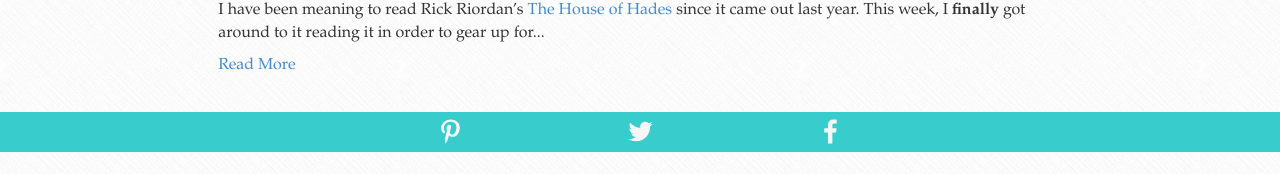
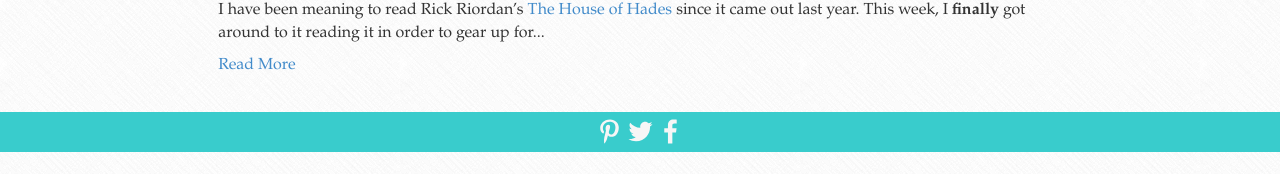
Before and after one commit to stephaniemillar/stephaniemillar.github.io, a Jekyll site: the page built from index.html, in a window 1280 px wide and 900 px high, scrolled down 516 px. Shown: the part 723-897 px from the top of the window. Built offline with Jekyll 4.4.1, drawn with Linux system fonts in a browser that asks for light colours; nearby versions of some CDN libraries.

Commit message:
Fixing social links

```diff
--- a/_layouts/default.html
+++ b/_layouts/default.html
@@ -62,27 +62,9 @@
 
 		<div class = "footer">
 			<div class = "container">
-				<div class = "col-md-2 col-md-offset-3">
+				<div class = "col-md-4 col-md-offset-4">
 					<center>
-						<a href = "http://www.pinterest.com/millarsn/">
-							<img class = "icon" src = "{{ site.baseurl }}/svg/pinterest.svg">
-						</a>
-					</center>
-				</div>
-
-				<div class = "col-md-2">
-					<center>
-						<a href = "http://twitter.com/stephiemillar">
-							<img class = "icon" src = "{{ site.baseurl }}/svg/twitter.svg">
-						</a>
-					</center>
-				</div>
-
-				<div class = "col-md-2">
-					<center>
-						<a href = "http://www.facebook.com/stephanienmillar">
-							<img class = "icon" src = "{{ site.baseurl }}/svg/facebook.svg">
-						</a>
+						<a href = "http://www.pinterest.com/millarsn/"><img class = "icon" src = "{{ site.baseurl }}/svg/pinterest.svg"></a>          <a href = "http://twitter.com/stephiemillar"><img class = "icon" src = "{{ site.baseurl }}/svg/twitter.svg"></a>          <a href = "http://www.facebook.com/stephanienmillar"><img class = "icon" src = "{{ site.baseurl }}/svg/facebook.svg"></a>
 					</center>
 				</div>
 			</div>
```
